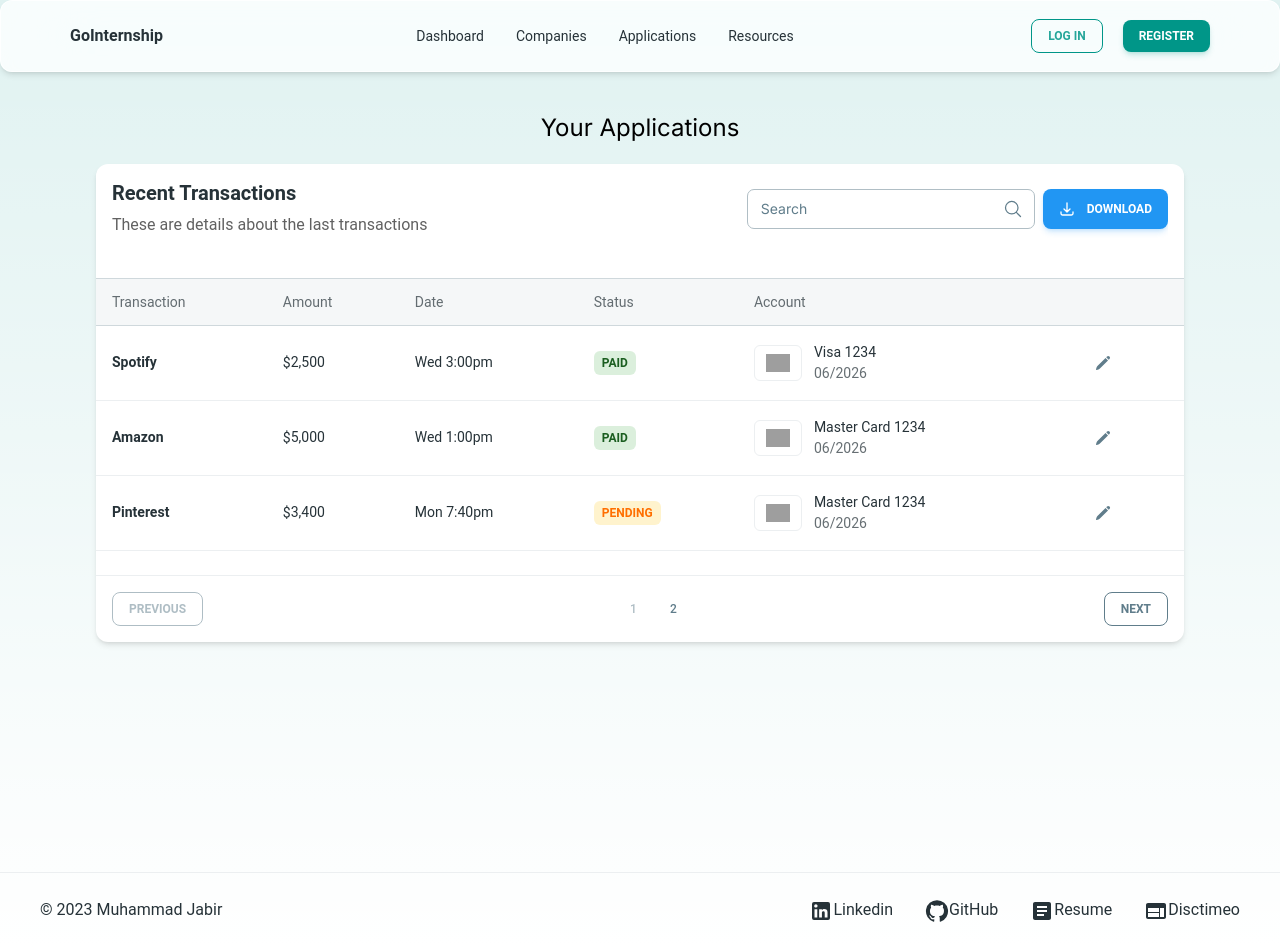
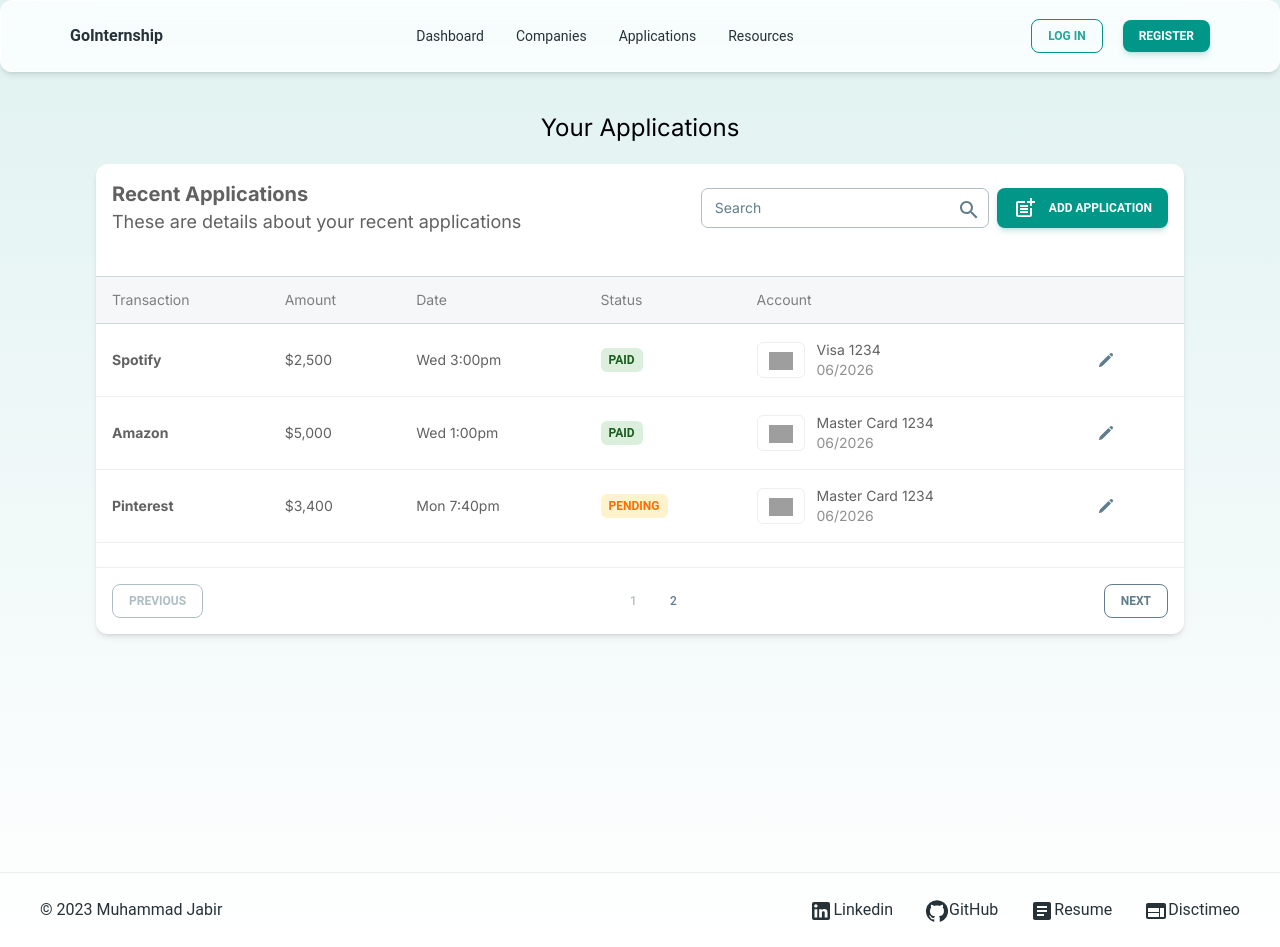
Before and after one commit to muhdjabir/GoInternship, a Next.js app in the folder client/: page /applications in a window 1280 px wide. Built offline with nearby package versions, Linux system fonts and the light colour scheme; grey boxes are pictures that could not be loaded.

Commit message:
Removed typography

```diff
--- a/client/app/applications/TableData.tsx
+++ b/client/app/applications/TableData.tsx
@@ -1,10 +1,4 @@
-import {
-    Avatar,
-    Chip,
-    IconButton,
-    Tooltip,
-    Typography,
-} from "@material-tailwind/react";
+import { Avatar, Chip, IconButton, Tooltip } from "@material-tailwind/react";
 import { PencilIcon } from "@heroicons/react/24/solid";
 
 export default function TableData({
@@ -38,32 +32,18 @@ export default function TableData({
                         <tr key={name}>
                             <td className={classes}>
                                 <div className="flex items-center gap-3">
-                                    <Typography
-                                        variant="small"
-                                        color="blue-gray"
-                                        className="font-bold"
-                                    >
+                                    <h5 className="text-sm font-bold">
                                         {name}
-                                    </Typography>
+                                    </h5>
                                 </div>
                             </td>
                             <td className={classes}>
-                                <Typography
-                                    variant="small"
-                                    color="blue-gray"
-                                    className="font-normal"
-                                >
+                                <h5 className="text-sm font-normal">
                                     {amount}
-                                </Typography>
+                                </h5>
                             </td>
                             <td className={classes}>
-                                <Typography
-                                    variant="small"
-                                    color="blue-gray"
-                                    className="font-normal"
-                                >
-                                    {date}
-                                </Typography>
+                                <h5 className="text-sm font-normal">{date}</h5>
                             </td>
                             <td className={classes}>
                                 <div className="w-max">
@@ -97,21 +77,13 @@ export default function TableData({
                                         />
                                     </div>
                                     <div className="flex flex-col">
-                                        <Typography
-                                            variant="small"
-                                            color="blue-gray"
-                                            className="font-normal capitalize"
-                                        >
+                                        <h5 className="text-sm font-normal capitalize">
                                             {account.split("-").join(" ")}{" "}
                                             {accountNumber}
-                                        </Typography>
-                                        <Typography
-                                            variant="small"
-                                            color="blue-gray"
-                                            className="font-normal opacity-70"
-                                        >
+                                        </h5>
+                                        <h5 className="text-sm font-normal opacity-70">
                                             {expiry}
-                                        </Typography>
+                                        </h5>
                                     </div>
                                 </div>
                             </td>
--- a/client/app/applications/TableHeader.tsx
+++ b/client/app/applications/TableHeader.tsx
@@ -1,5 +1,3 @@
-import { Typography } from "@material-tailwind/react";
-
 export default function TableHeader({ data }: { data: any[] }) {
     return (
         <thead>
@@ -9,13 +7,9 @@ export default function TableHeader({ data }: { data: any[] }) {
                         key={head}
                         className="border-y border-blue-gray-100 bg-blue-gray-50/50 p-4"
                     >
-                        <Typography
-                            variant="small"
-                            color="blue-gray"
-                            className="font-normal leading-none opacity-70"
-                        >
+                        <h5 className="text-sm font-normal leading-none opacity-80">
                             {head}
-                        </Typography>
+                        </h5>
                     </th>
                 ))}
             </tr>
--- a/client/app/applications/Title.tsx
+++ b/client/app/applications/Title.tsx
@@ -1,43 +1,32 @@
-import {
-    Button,
-    CardHeader,
-    Input,
-    Typography,
-} from "@material-tailwind/react";
-import {
-    ArrowDownTrayIcon,
-    MagnifyingGlassIcon,
-} from "@heroicons/react/24/outline";
+import { Button, CardHeader, Input } from "@material-tailwind/react";
+import SearchIcon from "@mui/icons-material/Search";
+import PostAddIcon from "@mui/icons-material/PostAdd";
 
 export default function Title() {
     return (
         <CardHeader floated={false} shadow={false} className="rounded-none">
             <div className="mb-4 flex flex-col justify-between gap-8 md:flex-row md:items-center">
                 <div>
-                    <Typography variant="h5" color="blue-gray">
-                        Recent Transactions
-                    </Typography>
-                    <Typography color="gray" className="mt-1 font-normal">
-                        These are details about the last transactions
-                    </Typography>
+                    <h2 className="text-xl font-bold">Recent Applications</h2>
+                    <h3 className="text-lg font-normal">
+                        These are details about your recent applications
+                    </h3>
                 </div>
                 <div className="flex w-full shrink-0 gap-2 md:w-max">
                     <div className="w-full md:w-72">
                         <Input
                             label="Search"
-                            icon={<MagnifyingGlassIcon className="h-5 w-5" />}
+                            icon={<SearchIcon />}
+                            color="teal"
                         />
                     </div>
                     <Button
                         className="flex items-center gap-3"
-                        color="blue"
+                        color="teal"
                         size="sm"
                     >
-                        <ArrowDownTrayIcon
-                            strokeWidth={2}
-                            className="h-4 w-4"
-                        />
-                        Download
+                        <PostAddIcon />
+                        Add Application
                     </Button>
                 </div>
             </div>
```
